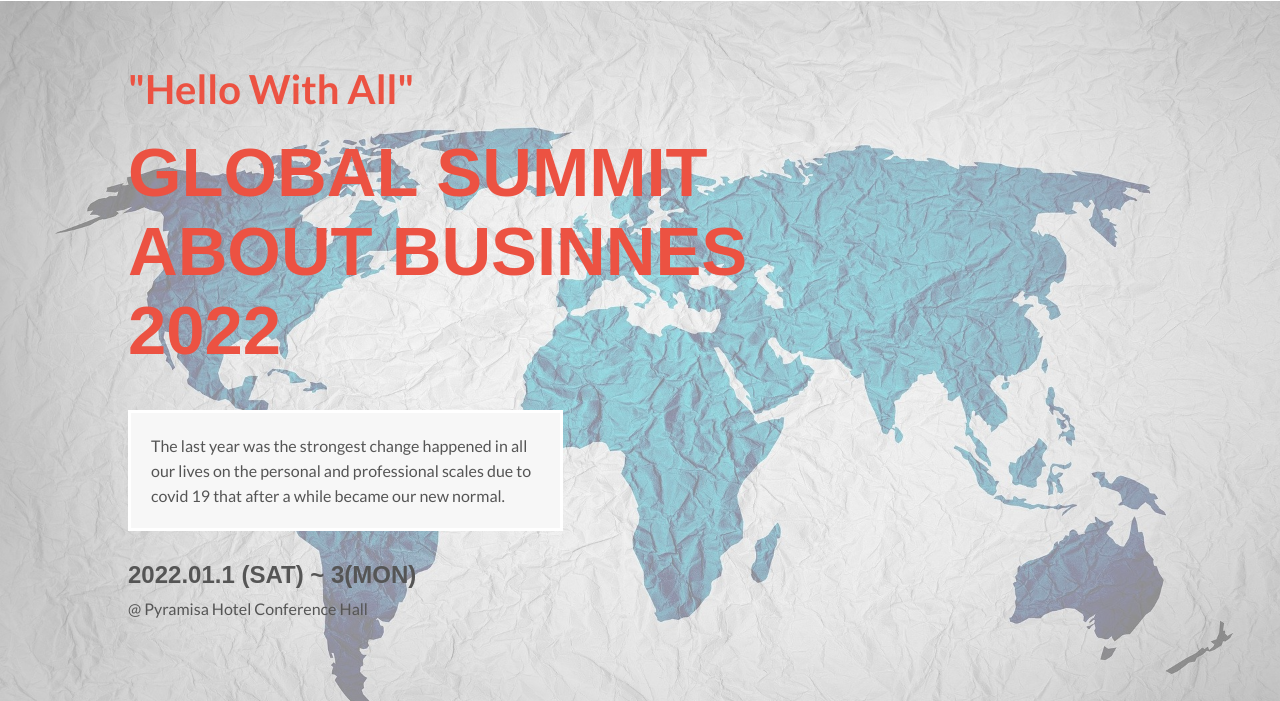
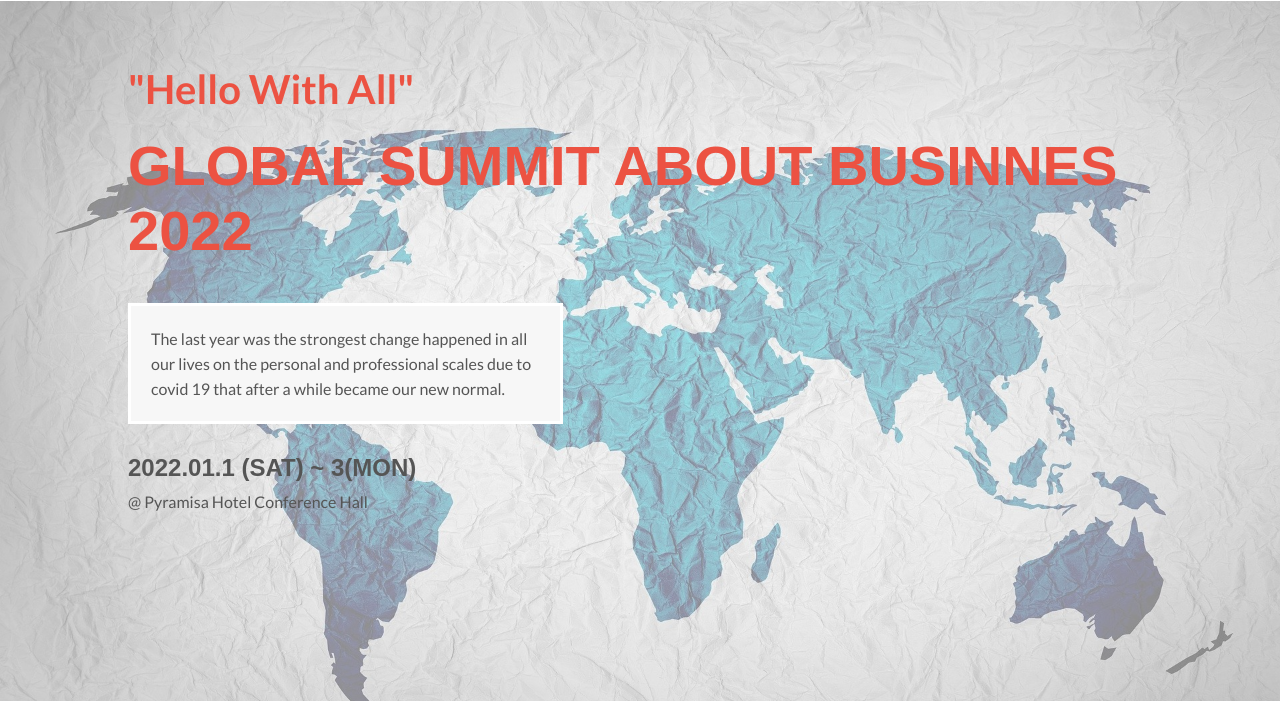
Before and after one commit to omarsalem7/Summit-event, a plain HTML site: page index.html in a window 1280 px wide. Shown: the part 99-800 px from the top of the page. Drawn offline with Linux system fonts and the light colour scheme; a web font is replaced by a local one.

Commit message:
update some styles in index.css

```diff
--- a/styles/index.css
+++ b/styles/index.css
@@ -234,8 +234,8 @@ body {
   }
 
   .header__header1 {
-    width: 70%;
-    font-size: 4.3em;
+    width: 90%;
+    font-size: 3.5em;
   }
 
   .header__header1 span {
```
